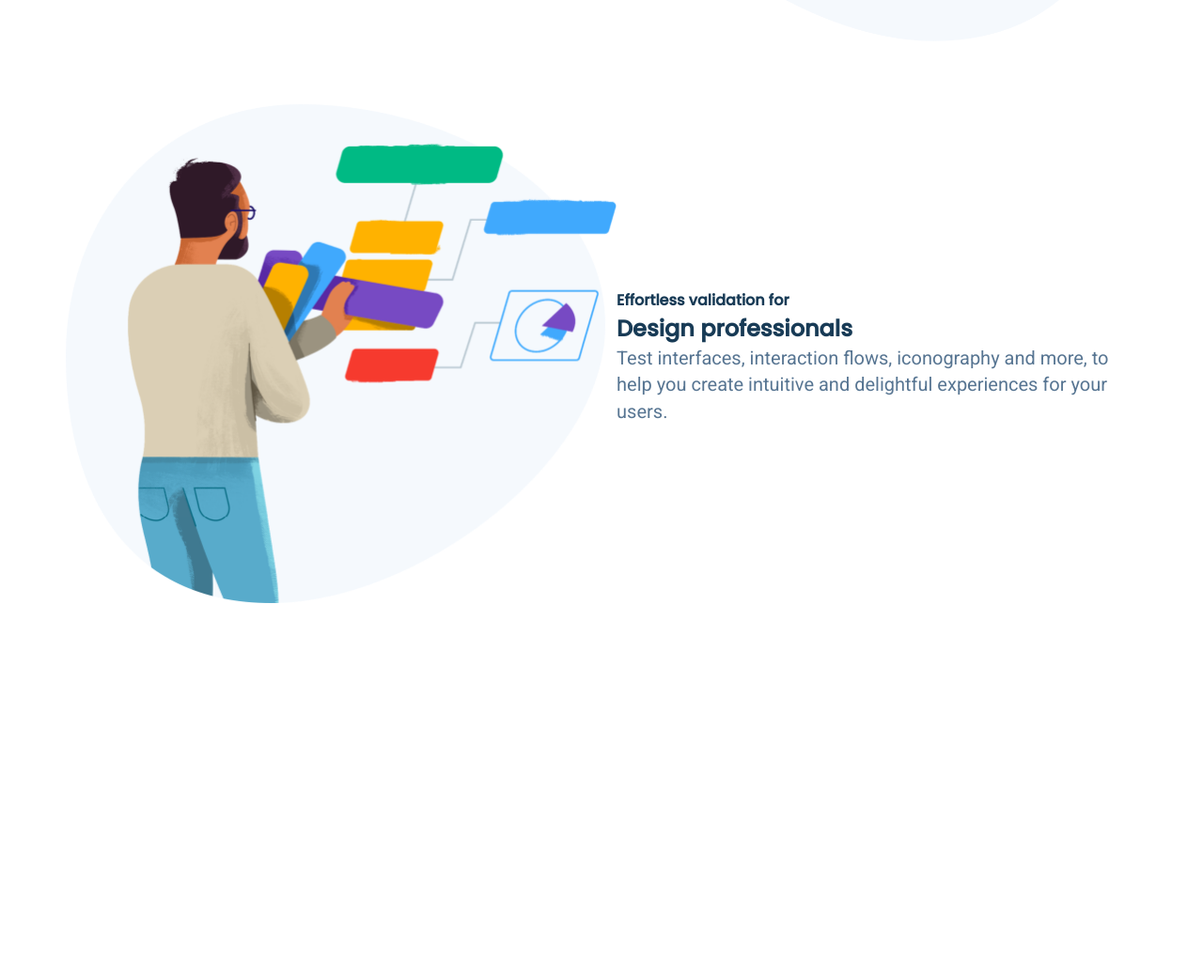
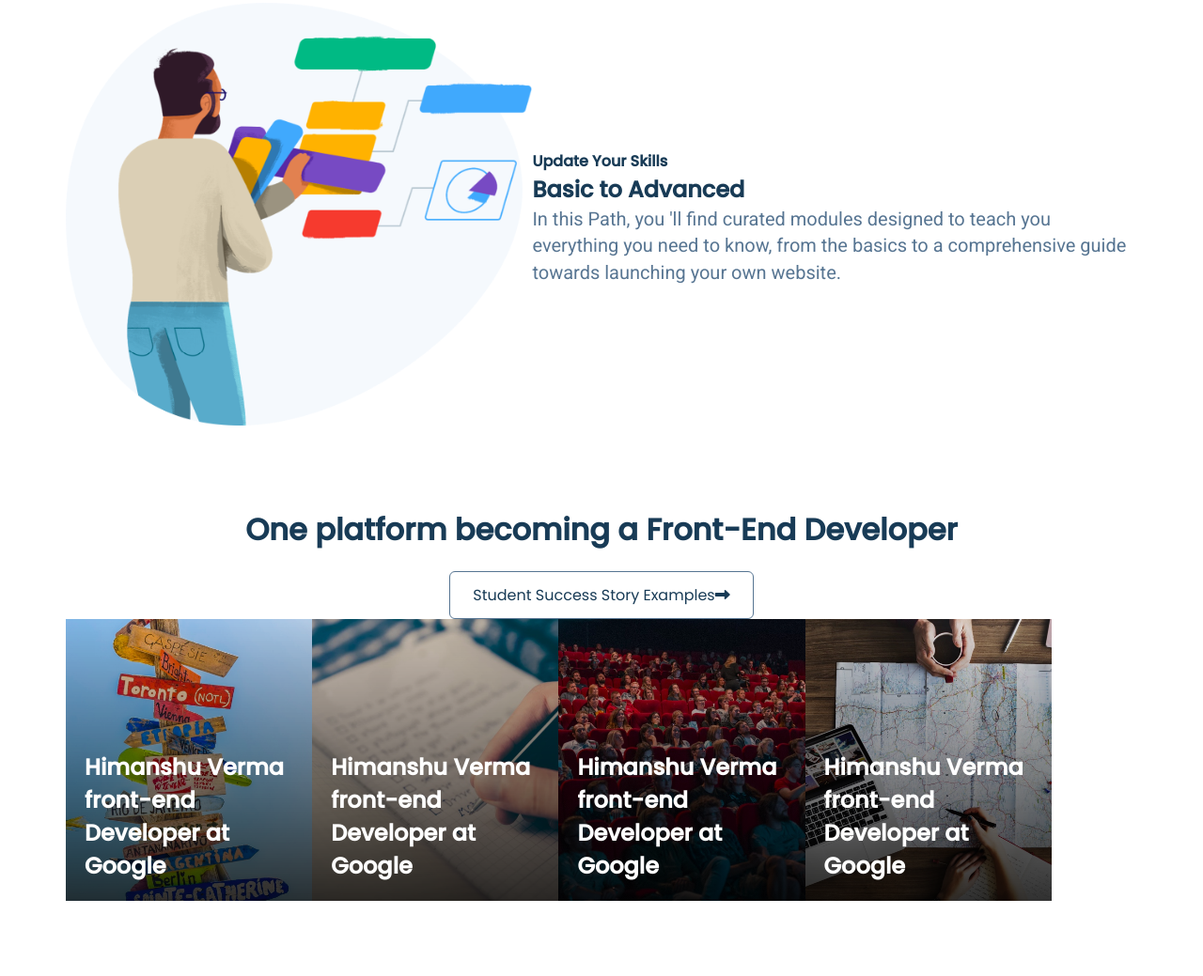
Before and after one commit to granthverma/learnwthgranth, a plain HTML site: page index.html in a window 1280 px wide. Shown: the part 2668-3707 px from the top of the page at 94% size. Before the commit the page ends 3317 px from the top, so only its background shows below. Drawn offline with Linux system fonts and the light colour scheme.

Commit message:
-Examples Section-

```diff
--- a/index.html
+++ b/index.html
@@ -125,7 +125,7 @@
 
                 </div>
                 <div class="features-card flex">
-                                                        <img src="./assets/asset 16.svg"   alt="html">
+                <img src="./assets/asset 16.svg"   alt="html">
                     <h3>Bootstrap</h3>
                     <p> Bootstrap is a free and open-source CSS framework</p>
                      <a href="#" class="secondary-button">Learn more <i class="fa-solid fa-right-long"></i></a>
@@ -173,7 +173,7 @@
                 <p>Test interfaces, interaction flows, iconography and more, to help you create intuitive and delightful experiences for your users.</p>
             </div>
         </div>
-
+<!--big-feature-section-->
       </section>
 
       <section class="big-feature-section">
@@ -183,14 +183,14 @@
         <img src="./assets/asset 21.png" alt="">
       </div>
             <div class="feature-desc flex">
-                <h4>Effortless validation for</h4>
-                <h3>Design professionals</h3>
-                <p>Test interfaces, interaction flows, iconography and more, to help you create intuitive and delightful experiences for your users.</p>
+                <h4>Keep learning</h4>
+                <h3>front-end development</h3>
+                <p>Master front-end fundamentals in half the time with hands-on practice Granthcodes skimmable text-based courses focus on the practical experience you’ll need to reskill or land a fresh job.</p>
             </div>
         </div>
 
       </section>
-
+<!--big-feature-section-->
       <section class="big-feature-section">
 
         <div class="container flex big-feature-section">
@@ -198,15 +198,47 @@
         <img src="./assets/asset 24.png" alt="">
       </div>
             <div class="feature-desc flex">
-                <h4>Effortless validation for</h4>
-                <h3>Design professionals</h3>
-                <p>Test interfaces, interaction flows, iconography and more, to help you create intuitive and delightful experiences for your users.</p>
+                <h4> Update Your Skills </h4>
+                <h3> Basic to Advanced</h3>
+                <p> In this Path, you 'll find curated modules designed to teach you everything you need to know, from the basics to a comprehensive guide towards launching your own website.</p>
             </div>
         </div>
 
       </section>
 
-      <section class="examples-section"></section>
+
+      <!--Examples Section-->
+
+      <section class="examples-section">
+        <div class="container">
+          <div class="examples-header flex">
+           <h2 class="examples-header-text"> One platform becoming a Front-End Developer</h2>
+           <a href="#" class="secondary-button">Student Success Story Examples<i class="fa-solid fa-right-long"></i></a>
+         </div>
+       <div class="exaples-area flex">
+        <a href="#" class="examples-card">
+          <h3 class="card-text">Himanshu Verma front-end Developer at Google  </h3>
+        </a>
+        <a href="#" class="examples-card">
+          <h3 class="card-text">Himanshu Verma front-end Developer at Google  </h3>
+        </a>
+        <a href="#" class="examples-card">
+          <h3 class="card-text">Himanshu Verma front-end Developer at Google  </h3>
+        </a>
+
+        <a href="#" class="examples-card">
+          <h3 class="card-text">Himanshu Verma front-end Developer at Google  </h3>
+        </a>
+
+      </div>
+        </div>
+
+      </section>
+
+
+
+
+
 
       <section class="cta-section"></section>
 
--- a/style.css
+++ b/style.css
@@ -209,7 +209,7 @@ ul {
 }
 
 
-.features-header{
+.features-header {
        text-align: center;
 }
 
@@ -258,3 +258,65 @@ ul {
 #second-big-feature {
     flex-direction: row-reverse;
 }
+
+
+
+/* examples */
+.examples-section {
+    padding: 80px var(--padding-inline-section);
+}
+
+.examples-header {
+    flex-direction: column;
+    gap :20px;
+    text-align: center;
+
+}
+.examples-area {
+    justify-content: space-between;
+    margin-block: 30px;
+    flex-wrap : wrap;
+}
+.examples-card
+{
+    width:23% ;
+    position: relative;
+    height:300px ;
+    background: black;
+    background: linear-gradient(rgb(0 ,0 ,0 ,0.1), rgb(0, 0, 0,0.8) ),url(./assets/asset\ 35.jpeg);
+    background-size: cover;
+    transition: 0.2s ease-out;
+}
+
+.examples-card:hover {
+    box-shadow: 0 0 10px #888;
+}
+
+
+
+.examples-card:nth-child(2)
+{
+    background: linear-gradient(rgb(0, 0, 0, 0.1), rgb(0, 0, 0, 0.8)), url(./assets/asset\ 34.jpeg);
+    background-size: cover;
+}
+
+.examples-card:nth-child(3)
+{
+    background: linear-gradient(rgb(0, 0, 0, 0.1), rgb(0, 0, 0, 0.8)), url(./assets/asset\ 36.jpeg);
+    background-size: cover;
+}
+
+.examples-card:nth-child(4)
+{
+    background: linear-gradient(rgb(0, 0, 0, 0.1), rgb(0, 0, 0, 0.8)), url(./assets/asset\ 37.jpeg);
+    background-size: cover;
+}
+
+
+.card-text {
+    position: absolute;
+    bottom: 20px;
+    left: 20px;
+    right:20px;
+    color: white;
+}
```
Also changed, not shown: 1 other file.
